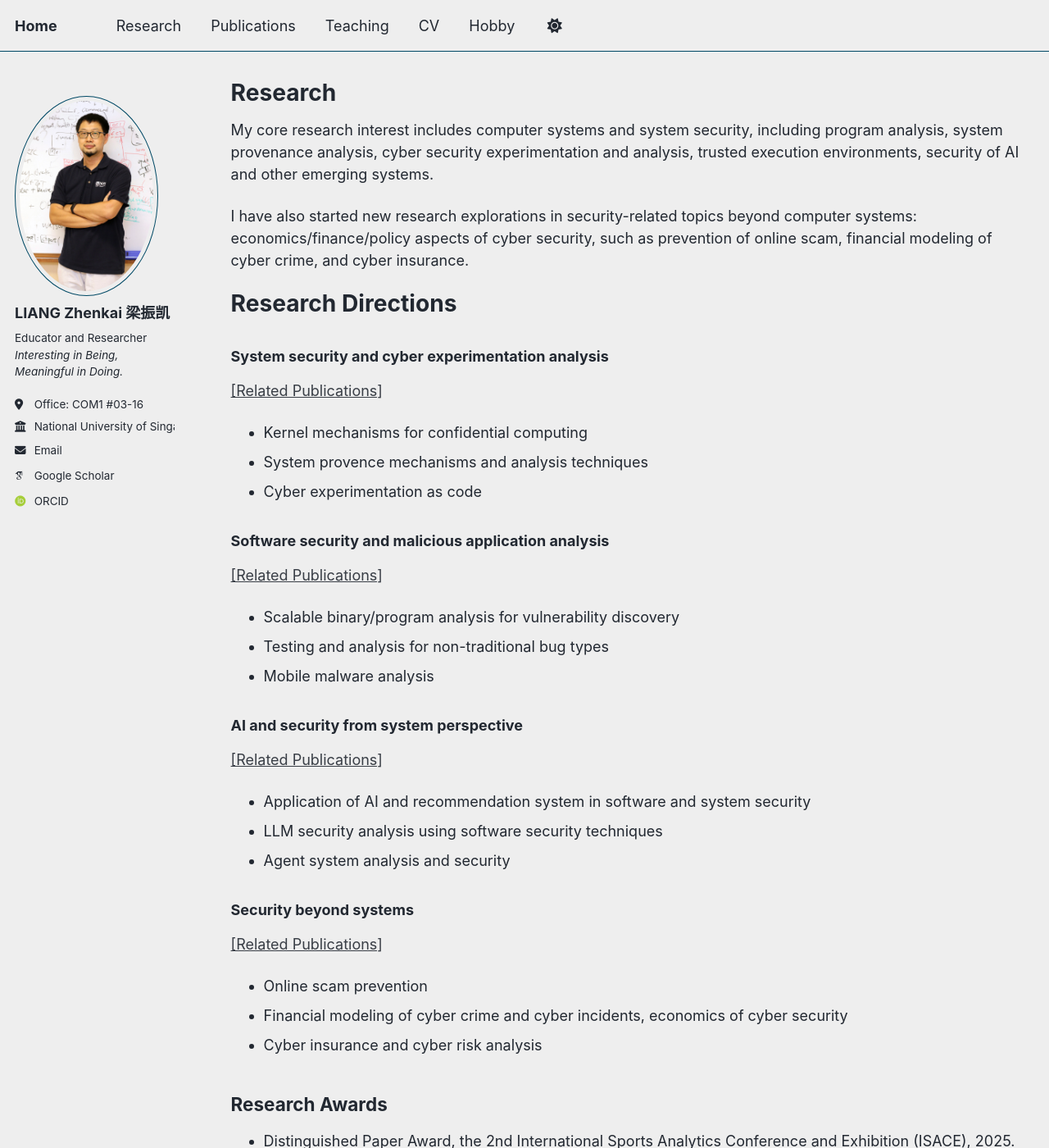
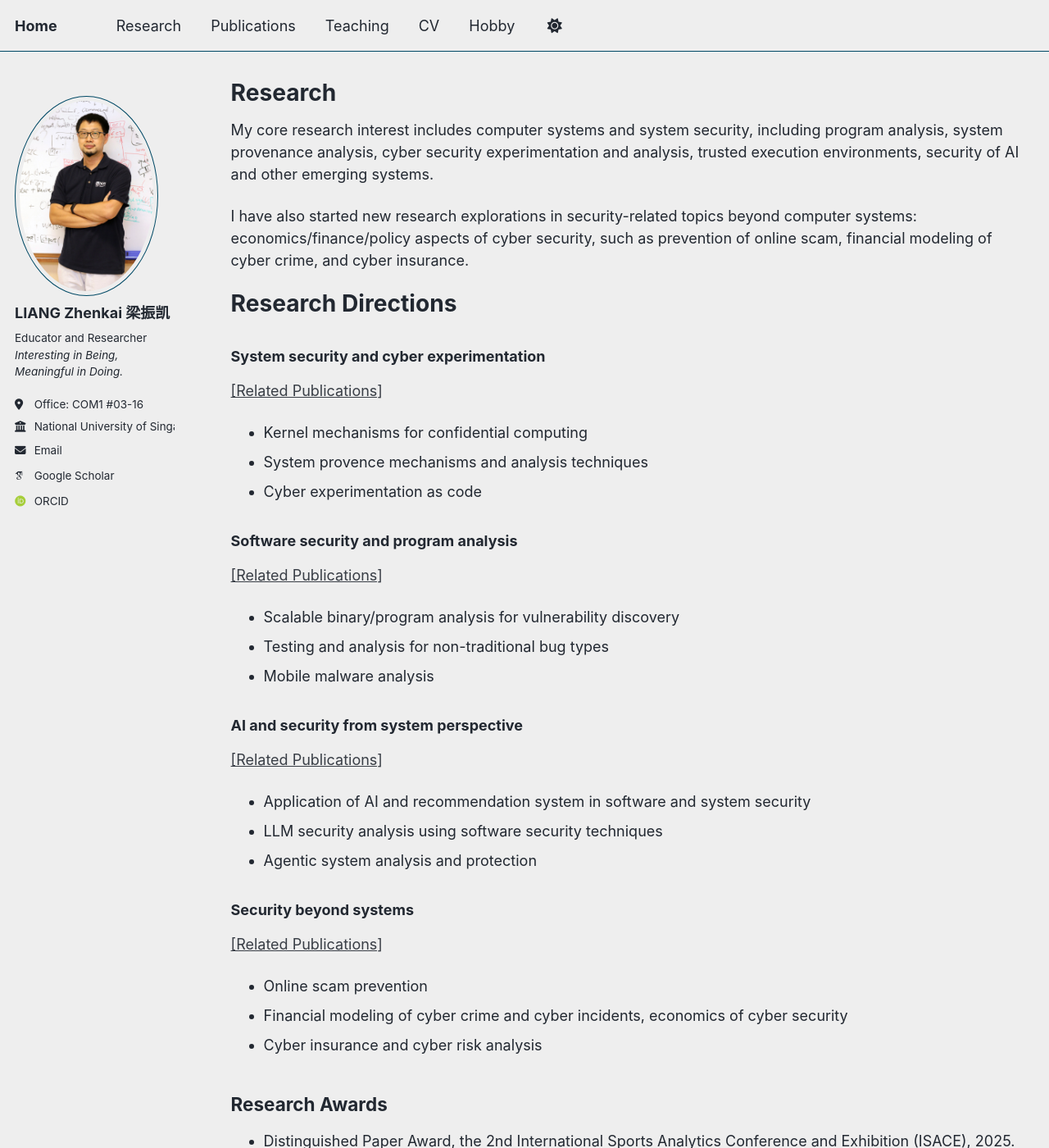
Before and after one commit to zhenkai-liang/zhenkai-liang.github.io, a Jekyll site: the page built from _pages/research.md, in a window 1280 px wide and 1400 px high. Shown: the whole window at 82% size. Built offline with Jekyll 4.4.1, drawn with Linux system fonts in a browser that asks for light colours; some web fonts are replaced.

Commit message:
Update research.md

```diff
--- a/_pages/research.md
+++ b/_pages/research.md
@@ -14,13 +14,13 @@ I have also started new research explorations in security-related topics beyond
 Research Directions
 ===================
 
-### System security and cyber experimentation analysis
+### System security and cyber experimentation
 [\[Related Publications\]](https://www.comp.nus.edu.sg/~liangzk/publications/system.html)
 * Kernel mechanisms for confidential computing
 * System provence mechanisms and analysis techniques
 * Cyber experimentation as code
 
-### Software security and malicious application analysis
+### Software security and program analysis
 [\[Related Publications\]](https://www.comp.nus.edu.sg/~liangzk/publications/software.html)
 * Scalable binary/program analysis for vulnerability discovery
 * Testing and analysis for non-traditional bug types
@@ -30,7 +30,7 @@ Research Directions
 [\[Related Publications\]](https://www.comp.nus.edu.sg/~liangzk/publications/aisys.html)
 * Application of AI and recommendation system in software and system security
 * LLM security analysis using software security techniques
-* Agent system analysis and security
+* Agentic system analysis and protection
 
 ### Security beyond systems
 [\[Related Publications\]](https://www.comp.nus.edu.sg/~liangzk/publications/beyond.html)
```
